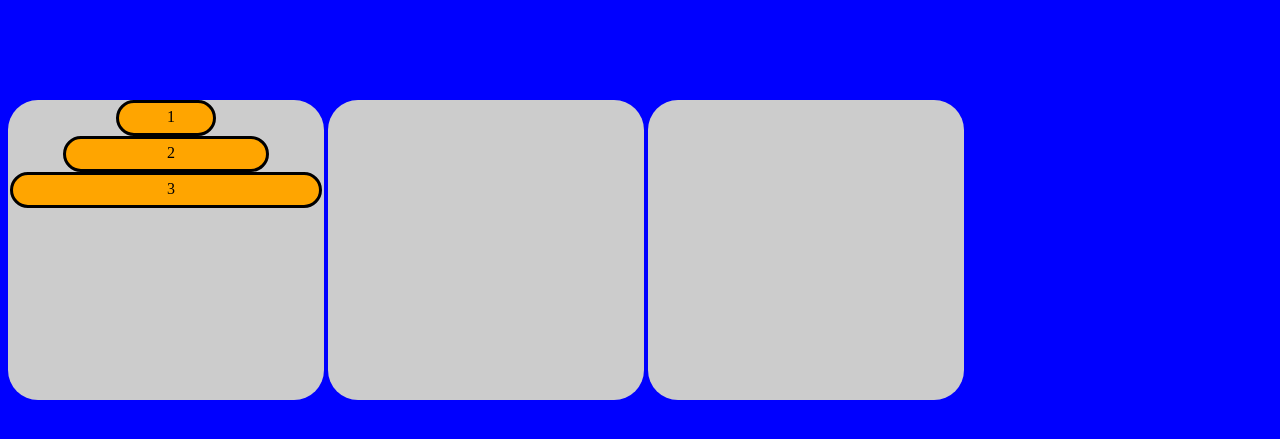
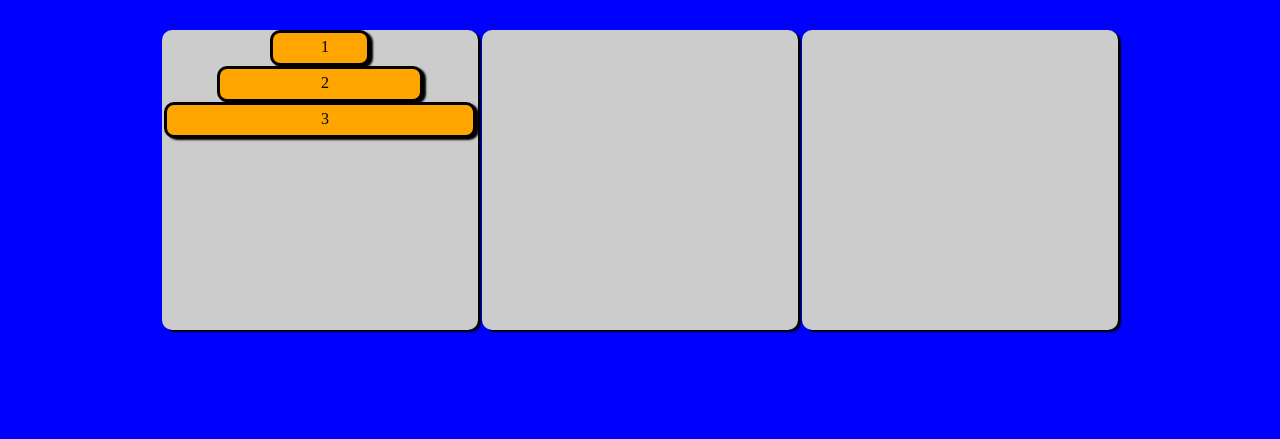
Before and after one commit to chaseTfreeman/ctf_hanoi, a PHP site: page / in a window 1280 px wide. Shown: the part 221-660 px from the top of the page. Run offline with PHP 8.4, Linux system fonts and the light colour scheme; some libraries are stand-ins or nearby versions.

Commit message:
added shadow/blur css

```diff
--- a/index.html
+++ b/index.html
@@ -11,7 +11,7 @@
   <header>
     <h1>Towers of Hanoi!</h1>
   </header>
-
+  <div class="wrapper">
     <div id="discContainerA" class="discContainer">
       <div class="disc" id=discOne>
         <p>1</p>
@@ -29,7 +29,7 @@
     <div id="discContainerC" class="discContainer">
 
     </div>
-
+  </div>
 
 
 
--- a/styles.css
+++ b/styles.css
@@ -9,7 +9,7 @@ header {
     background-size: cover;
     background-position: center;
     background-repeat: no-repeat;
-    margin-bottom: 100px;
+    margin-bottom: 30px;
 }
 h1 {
   text-align: center;
@@ -22,7 +22,11 @@ p {
   width: 100%;
   vertical-align: middle;
 }
-
+.wrapper{
+  display: block;
+  text-align: center;
+  margin: 0 auto;
+}
 
 .discContainer {
 
@@ -31,22 +35,39 @@ p {
   width: 25%;
   background-color: #ccc;
   border: none;
-  border-radius: 30px;
+  -webkit-border-radius: 10px;
+  -ms-border-radius: 10px;
+  -moz-border-radius: 10px;
+  border-radius: 10px;
+  -webkit-box-shadow: 3px 2px 2px black;
+  -ms-box-shadow: 3px 2px 2px black;
+  box-shadow: 3px 2px 2px black;
   vertical-align: middle;
+  position: relative;
 
 }
 .disc {
   height: 10%;
-  border-radius: 30px;
   background-color: orange;
   border: solid #000;
   border-width: 3px;
+  -webkit-border-radius: inherit;
+  -ms-border-radius: inherit;
+  -moz-border-radius: inherit;
+  border-radius: inherit;
+  -webkit-box-shadow: inherit;
+  -ms-box-shadow: inherit;
+  box-shadow: inherit;
   margin: 0 auto;
   cursor: move;
+  top: 50px;
+
+
 }
 #discOne {
   width:30%;
   margin: 0 auto;
+  top: 50px;
 }
 #discTwo {
   width: 63%;
```
